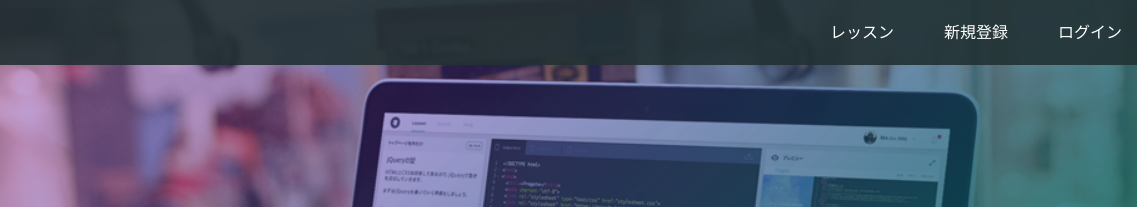
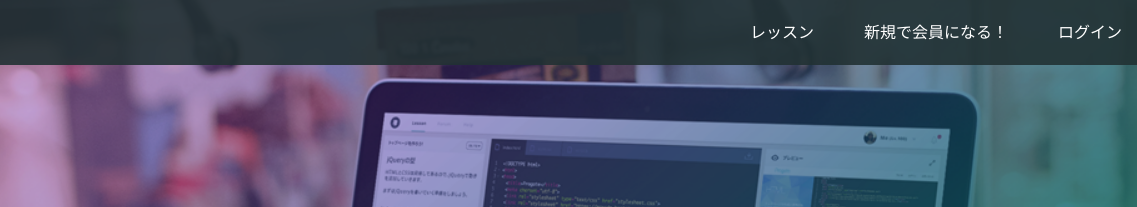
Before and after one commit to hisanokiura/hisanokiura.github.io, a plain HTML site: page index.html in a window 1280 px wide. Shown: the top 207 px of the page, 143-1280 px from the left. Drawn offline with Linux system fonts and the light colour scheme.

Commit message:
Update index.html

```diff
--- a/index.html
+++ b/index.html
@@ -16,7 +16,7 @@
       <span class="fa fa-bars menu-icon"></span>
       <div class="header-right">
         <a href="#">レッスン</a>
-        <a href="#">新規登録</a>
+        <a href="#">新規で会員になる！</a>
         <a href="#" class="login">ログイン</a>
       </div>
     </div>
```
